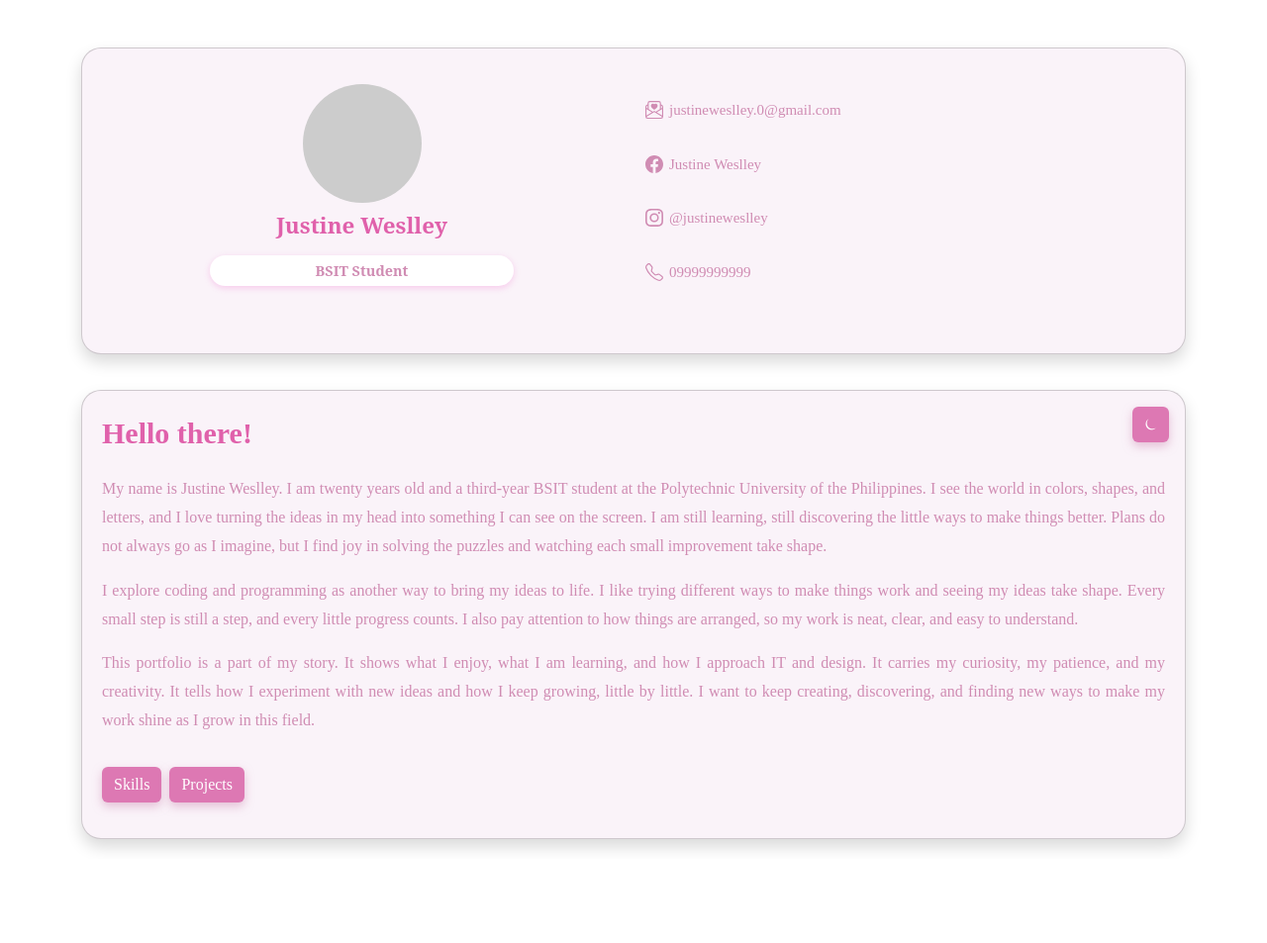
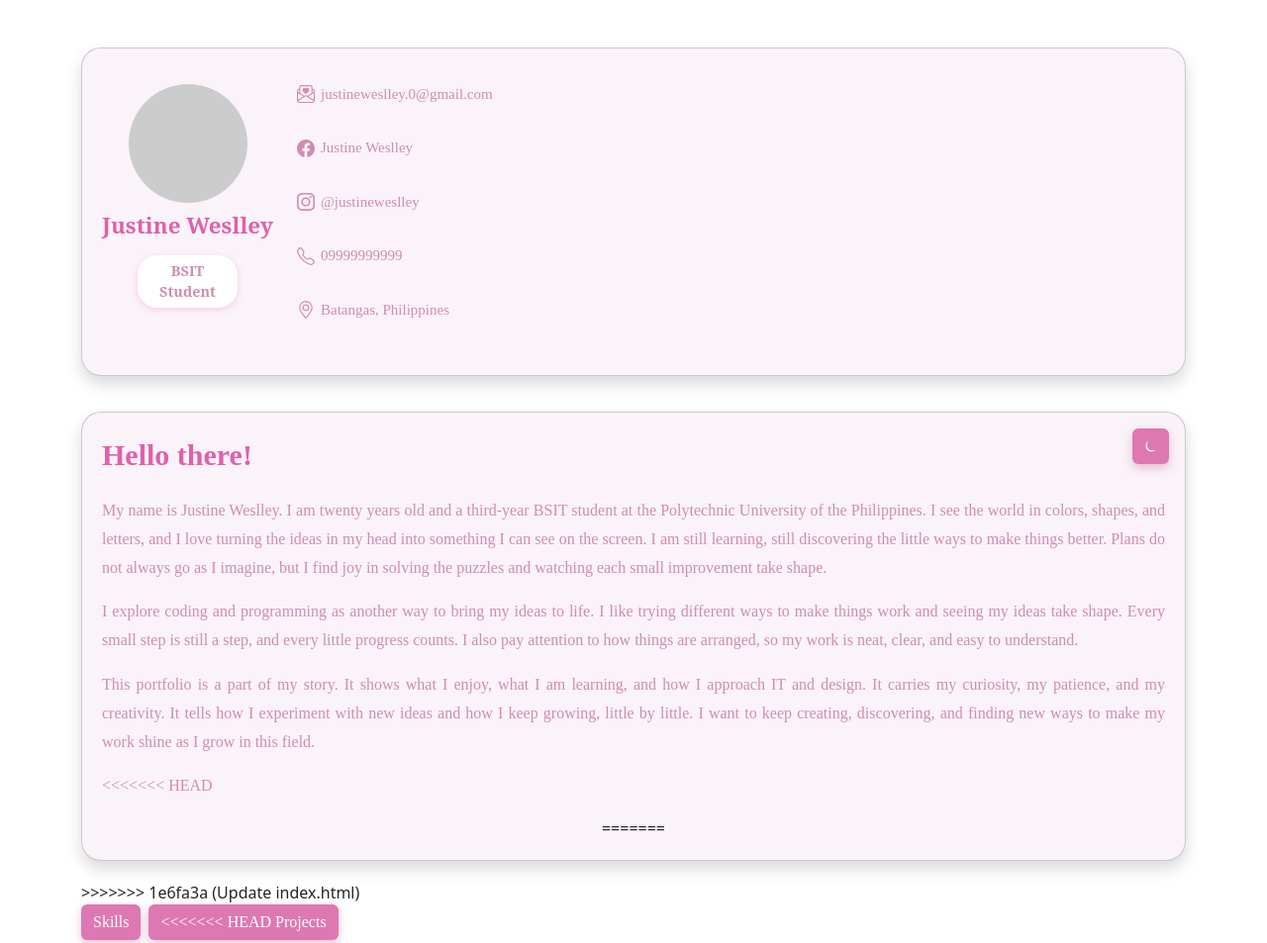
Before and after one commit to justineweslley/justineweslley.github.io, a plain HTML site: page index.html in a window 1280 px wide. Shown: the top 953 px of the page at 99% size. Before the commit the page ends 868 px from the top, so only its background shows below. Drawn offline with nearby package versions, Linux system fonts and the light colour scheme; a web font is replaced by a local one.

```diff
--- a/index.html
+++ b/index.html
@@ -361,13 +361,21 @@
         <div class="row g-3 align-items-start">
             <div class="col-12 col-xxl-3">
                 <div class="card profile-card shadow">
+
                     <div class="profile-header">
+
+                    <div class="profile-header">
+
                         <!-- Left half -->
                         <div class="profile-left">
                             <div class="profile-pic mt-3"></div>
                             <h3 class="text-pink inria-serif">Justine Weslley</h3>
                             <p class="student-badge col-7 mb-5 mt-2 mx-auto">BSIT Student</p>
+
                         </div>
+
+                        </div>
+
                         <!-- contact -->
                         <div class="profile-right">
                             <div class="contact-row"> <svg xmlns="http://www.w3.org/2000/svg" width="16" height="16"
@@ -393,6 +401,14 @@
                                     <path
                                         d="M3.654 1.328a.678.678 0 0 0-1.015-.063L1.605 2.3c-.483.484-.661 1.169-.45 1.77a17.6 17.6 0 0 0 4.168 6.608 17.6 17.6 0 0 0 6.608 4.168c.601.211 1.286.033 1.77-.45l1.034-1.034a.678.678 0 0 0-.063-1.015l-2.307-1.794a.68.68 0 0 0-.58-.122l-2.19.547a1.75 1.75 0 0 1-1.657-.459L5.482 8.062a1.75 1.75 0 0 1-.46-1.657l.548-2.19a.68.68 0 0 0-.122-.58zM1.884.511a1.745 1.745 0 0 1 2.612.163L6.29 2.98c.329.423.445.974.315 1.494l-.547 2.19a.68.68 0 0 0 .178.643l2.457 2.457a.68.68 0 0 0 .644.178l2.189-.547a1.75 1.75 0 0 1 1.494.315l2.306 1.794c.829.645.905 1.87.163 2.611l-1.034 1.034c-.74.74-1.846 1.065-2.877.702a18.6 18.6 0 0 1-7.01-4.42 18.6 18.6 0 0 1-4.42-7.009c-.362-1.03-.037-2.137.703-2.877z" />
                                 </svg> <a href="tel:+63999999999">09999999999</a> </div>
+
+                            <div class="contact-row"><svg xmlns="http://www.w3.org/2000/svg" width="16" height="16"
+                                    fill="currentColor" class="bi bi-geo-alt" viewBox="0 0 16 16">
+                                    <path
+                                        d="M12.166 8.94c-.524 1.062-1.234 2.12-1.96 3.07A32 32 0 0 1 8 14.58a32 32 0 0 1-2.206-2.57c-.726-.95-1.436-2.008-1.96-3.07C3.304 7.867 3 6.862 3 6a5 5 0 0 1 10 0c0 .862-.305 1.867-.834 2.94M8 16s6-5.686 6-10A6 6 0 0 0 2 6c0 4.314 6 10 6 10" />
+                                    <path d="M8 8a2 2 0 1 1 0-4 2 2 0 0 1 0 4m0 1a3 3 0 1 0 0-6 3 3 0 0 0 0 6" />
+                                </svg><a>Batangas, Philippines</a></div>
+
                         </div>
                     </div>
                 </div>
@@ -419,13 +435,22 @@
                             how I experiment with new ideas and how I keep growing, little by little. I want to keep
                             creating, discovering, and finding new ways to make my work shine as I grow in this field.
                         </p>
+<<<<<<< HEAD
                     </div>
+=======
+                    </div>
+>>>>>>> 1e6fa3a (Update index.html)
                     <!-- collapsible content -->
                     <div class="d-flex gap-2 mb-3"> <button class="btn btn-pink" id="skillsBtn">Skills</button> <button
                             class="btn btn-pink" type="button" data-bs-toggle="collapse"
                             data-bs-target="#projectsContent" aria-expanded="false" aria-controls="projectsContent">
+<<<<<<< HEAD
                             Projects </button> </div>
                             <!-- Skills Cards -->
+=======
+                            Projects </button> </div>
+                    <!-- Skills Cards -->
+>>>>>>> 1e6fa3a (Update index.html)
                     <div id="skillsContent"
                         style="display: none; flex-direction: row; flex-wrap: wrap; justify-content: space-between; gap: 1rem;">
                         <!-- Programming & Coding -->
@@ -448,7 +473,9 @@
                                     <p>- MySQL</p>
                                 </div>
                             </div>
+
                         </div>
+
                         <!-- Design & Creative -->
                         <div class="flip-card" onclick="this.classList.toggle('flipped')">
                             <div class="flip-card-inner">
```
